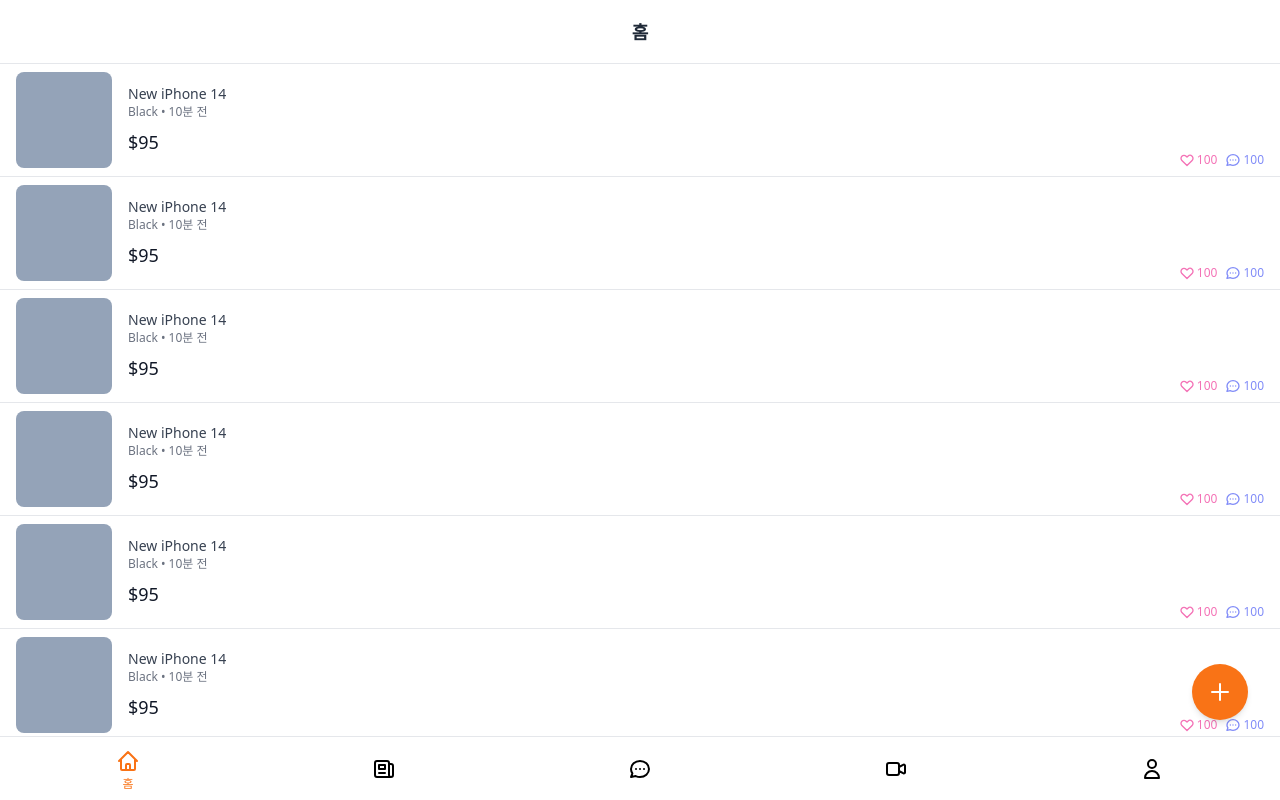
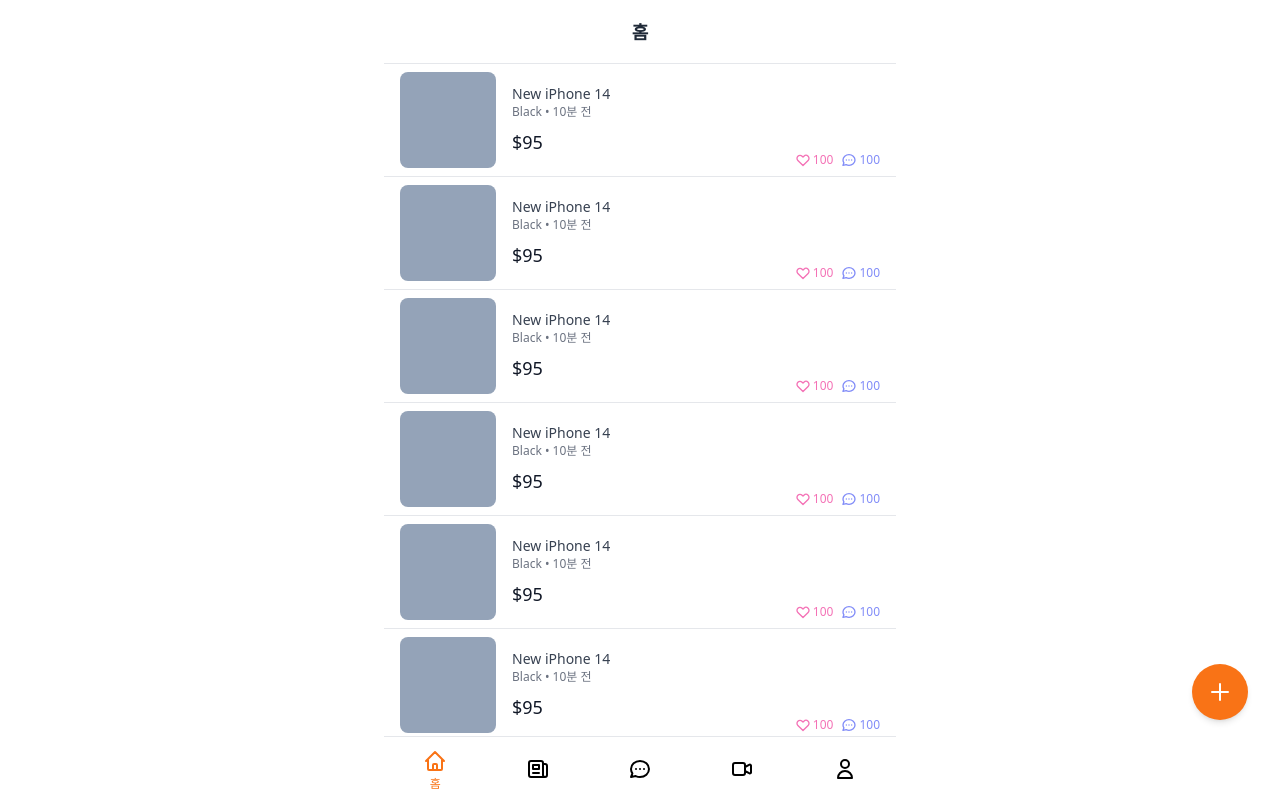
Before and after one commit to jinyongp/carrot-market, a Next.js app: page / in a window 1280 px wide. Built offline with nearby package versions, Linux system fonts and the light colour scheme.

Commit message:
Fix: 넓은 화면 대비

```diff
--- a/src/components/layout.tsx
+++ b/src/components/layout.tsx
@@ -26,7 +26,7 @@
 
   return (
     <main className="flex flex-col h-screen">
-      <header className="fixed top-0 w-full h-16 px-4 grid grid-cols-3 place-content-center  bg-white border-b">
+      <header className="fixed top-0 w-full max-w-lg h-16 px-4 grid grid-cols-3 place-content-center  bg-white border-b">
         <button
           className={`grow ${canGoBack || 'invisible'}`}
           onClick={() => back()}
@@ -42,7 +42,7 @@
         {children}
       </section>
       {hasTabBar && (
-        <nav className="fixed bottom-0 w-full h-16 bg-white border-t">
+        <nav className="fixed bottom-0 w-full max-w-lg h-16 bg-white border-t">
           <ul className="h-full flex items-center justify-around relative">
             {[
               ['홈', HomeIcon, '/'],
--- a/src/pages/enter.tsx
+++ b/src/pages/enter.tsx
@@ -4,8 +4,7 @@
   const [method, setMethod] = useState<'email' | 'phone'>('email');
 
   return (
-    <div className="py-8 h-screen sm:flex sm:justify-center sm:items-center">
-      <div className="py-8 min-w-[500px] sm:py-16 sm:rounded-lg sm:shadow sm:shadow-slate-300">
+    <div className="py-8">
       <h3 className="text-gray-900 font-bold text-3xl text-center py-2">
         Enter to Carrot
       </h3>
@@ -99,6 +98,5 @@
         </div>
       </div>
     </div>
-    </div>
   );
 }
--- a/src/styles/tailwind.css
+++ b/src/styles/tailwind.css
@@ -22,6 +22,10 @@
 
   button {
     @apply outline-none;
+  }
+
+  #__next {
+    @apply w-full mx-auto max-w-lg;
   }
 }
 
```
Lines whose indentation alone changed are shown as unchanged.
